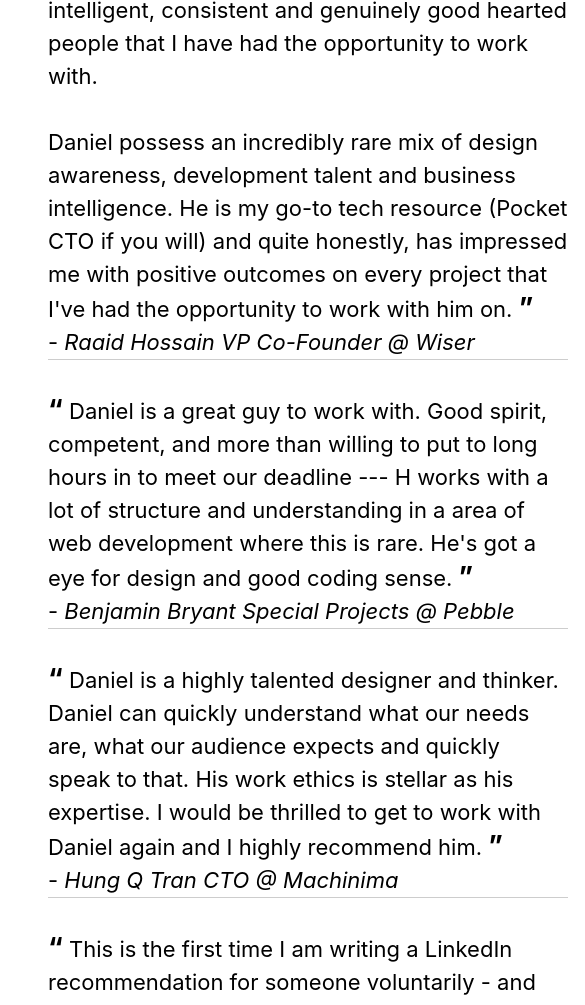
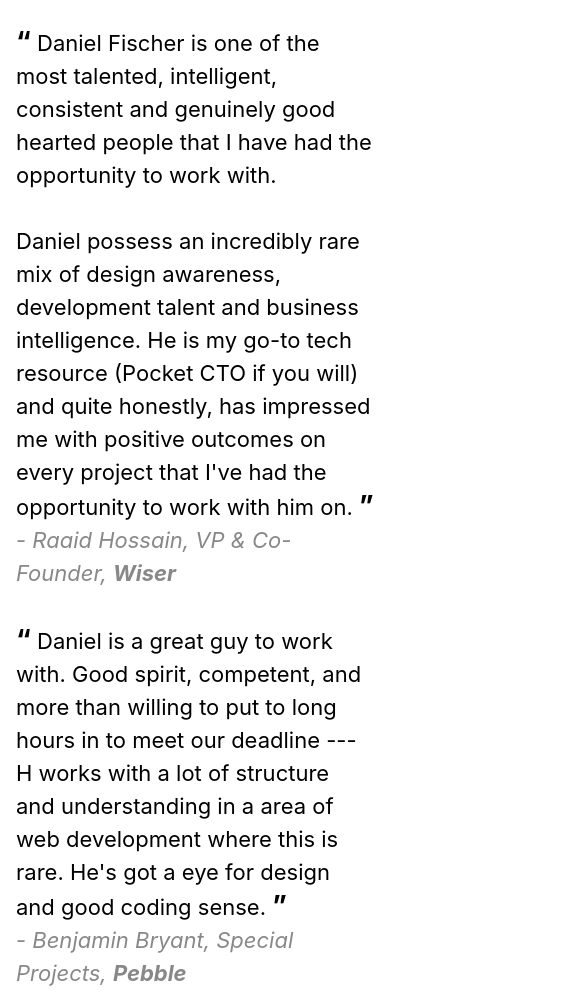
Before and after one commit to dfischer/danielfischer.com, a plain HTML site: page index.html in a window 390 px wide. Shown: the part 800-1805 px from the top of the page, 585 px wide, since content can reach past the window. Drawn offline with nearby package versions, Linux system fonts and the light colour scheme.

Commit message:
update styling

```diff
--- a/index.html
+++ b/index.html
@@ -3,6 +3,7 @@
 <head>
     <meta charset='utf-8'>
     <title>Daniel Fischer</title>
+    <link rel="stylesheet" href="https://necolas.github.io/normalize.css/8.0.0/normalize.css" />
     <link rel="stylesheet" href="style.css">
     <!-- YOU ARE AWESOME! <3 -->
     <!-- BE YOUR BEST! -->
@@ -17,7 +18,7 @@
         <p>
             🚀 👽 👾
         </p>
-        <h2>They said...</h2>
+        <h2>Quotes</h2>
         <blockquote>
             <p>
                 Daniel Fischer is one of the most talented, intelligent, consistent and genuinely good hearted people that I have had the
@@ -29,7 +30,9 @@
             </p>
             <footer>
                 -
-                <cite>Raaid Hossain VP Co-Founder @ Wiser</cite>
+                <cite>Raaid Hossain, VP & Co-Founder,
+                    <strong>Wiser</strong>
+                </cite>
             </footer>
         </blockquote>
 
@@ -42,7 +45,8 @@
             <footer>
                 -
                 <cite>
-                    Benjamin Bryant Special Projects @ Pebble
+                    Benjamin Bryant, Special Projects,
+                    <strong>Pebble</strong>
                 </cite>
             </footer>
         </blockquote>
@@ -55,7 +59,8 @@
             <footer>
                 -
                 <cite>
-                    Hung Q Tran CTO @ Machinima
+                    Hung Q Tran, CTO,
+                    <strong>Machinima</strong>
                 </cite>
             </footer>
         </blockquote>
@@ -73,7 +78,8 @@
             <footer>
                 -
                 <cite>
-                    Samuel Chow Dir of Innovation Labs @ Farmers
+                    Samuel Chow, Dir of Innovation Labs,
+                    <strong>Farmers</strong>
                 </cite>
             </footer>
         </blockquote>
@@ -88,7 +94,8 @@
             <footer>
                 -
                 <cite>
-                    Ron Evans Ringleader at Hybridgroup
+                    Ron Evans, Ringleader,
+                    <strong>Hybridgroup</strong>
                 </cite>
             </footer>
         </blockquote>
--- a/style.css
+++ b/style.css
@@ -29,7 +29,6 @@
   margin-bottom: 0;
 }
 blockquote {
-  border-bottom: 1px solid #cdcdcd;
   line-height: 1.5rem;
   margin-top: 1.5rem;
   margin-bottom: 1.5rem;
@@ -93,8 +92,13 @@
   margin-top: 0;
 }
 main {
-  width: 600px;
+  width: 630px;
   margin: 0 auto;
+}
+
+blockquote {
+  margin-left: 0;
+  margin-right: 0;
 }
 
 blockquote p:before {
@@ -108,3 +112,17 @@
   font-size: 1.25em;
   font-weight: bold;
 }
+
+blockquote footer {
+  color: #888;
+}
+
+@media only screen and (max-width: 812px) {
+  body {
+    margin: 16px;
+  }
+
+  main {
+    width: 100%;
+  }
+}
```
